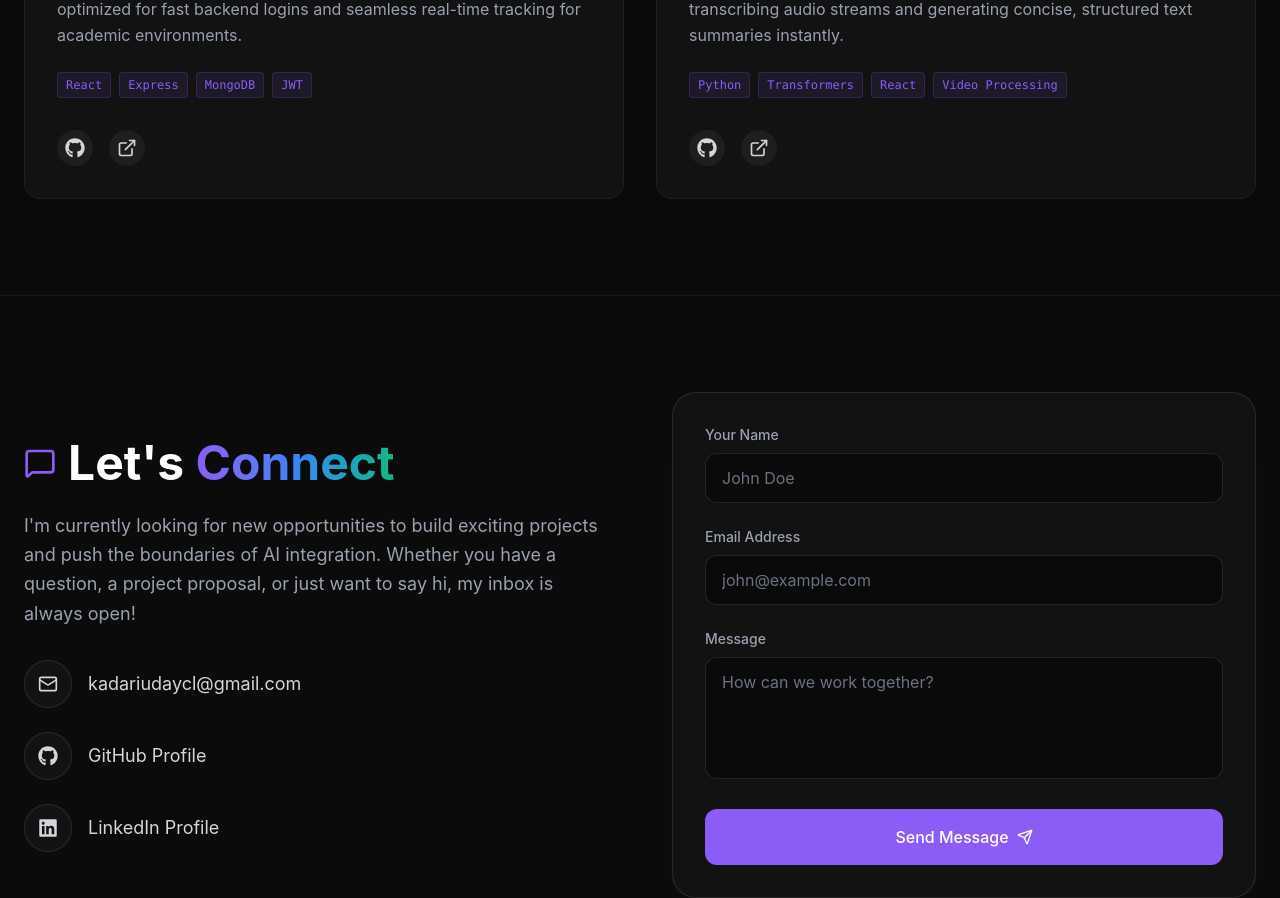
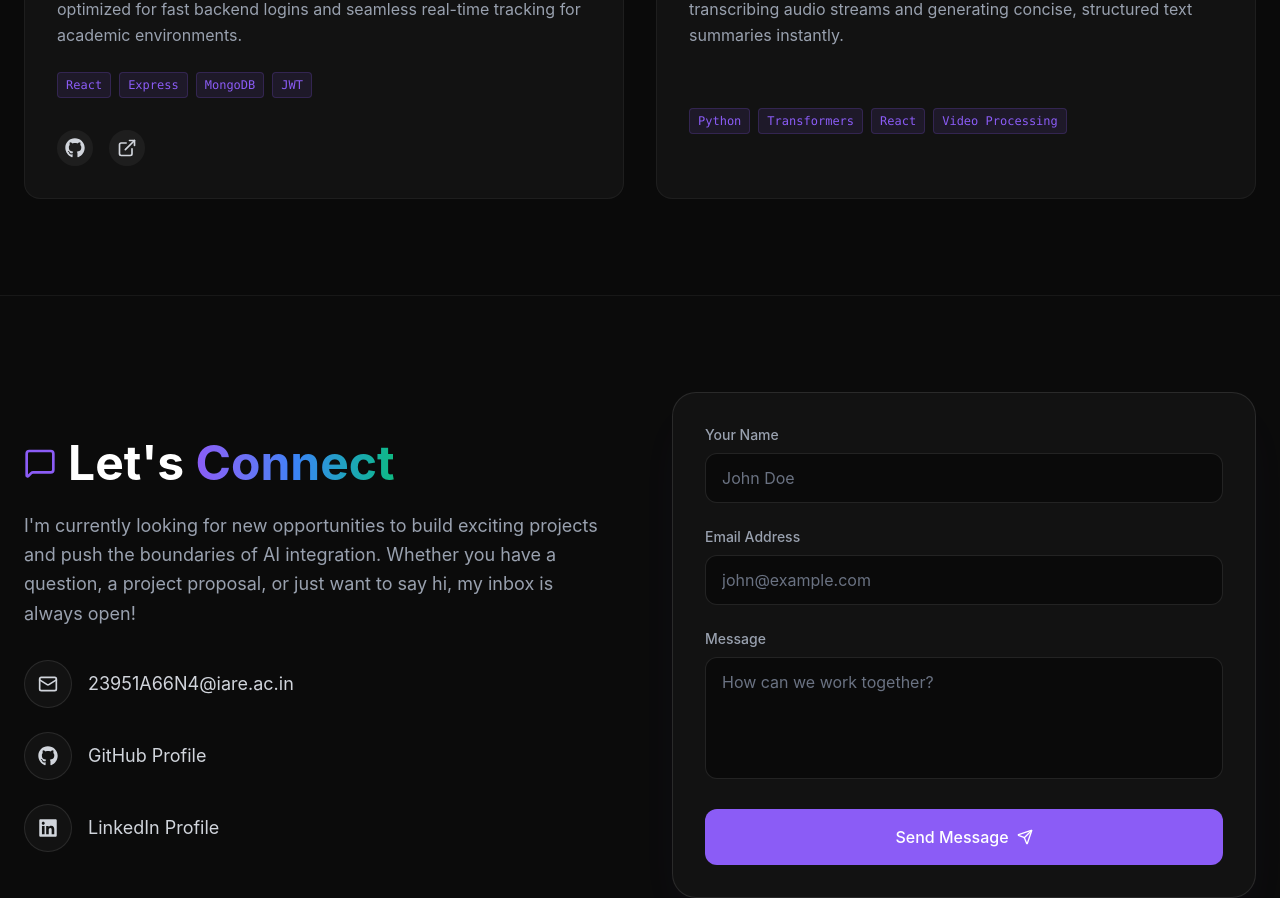
Before and after one commit to KadariUday/Portfolio, a React (Vite) app: page / in a window 1280 px wide. Shown: the part 2950-3848 px from the top of the page. Built offline with nearby package versions, Linux system fonts and the light colour scheme.

Commit message:
feat: Add project links and hide empty links

```diff
--- a/src/components/Contact.jsx
+++ b/src/components/Contact.jsx
@@ -44,7 +44,7 @@ const Contact = () => {
               <div className="w-12 h-12 rounded-full bg-surface border border-white/10 flex items-center justify-center group-hover:border-primary/50 group-hover:bg-primary/10 transition-all">
                 <Mail className="w-5 h-5" />
               </div>
-              <span className="text-lg">kadariudaycl@gmail.com</span>
+              <span className="text-lg">23951A66N4@iare.ac.in</span>
             </a>
 
             <a href="https://github.com/KadariUday" target="_blank" rel="noopener noreferrer" className="flex items-center gap-4 text-gray-300 hover:text-primary transition-colors group">
--- a/src/components/Projects.jsx
+++ b/src/components/Projects.jsx
@@ -10,7 +10,7 @@ const Projects = () => {
       description: "A disease prediction chatbot utilizing specialized medical datasets. Integrated an NLP pipeline to process symptoms and offer diagnostic suggestions accurately.",
       tech: ["React", "FastAPI", "NLP", "Scikit-Learn"],
       icon: <Activity className="w-8 h-8 text-primary" />,
-      github: "#",
+      github: "https://github.com/KadariUday/Aura-Health-AI---Disease-Prediction-Chatbot.git",
       demo: "#"
     },
     {
@@ -18,16 +18,16 @@ const Projects = () => {
       description: "A full-stack application featuring AI-powered weather analysis to provide intelligent insights, localized forecasts, and dynamic visual reporting.",
       tech: ["React", "Node.js", "AI APIs", "Tailwind CSS"],
       icon: <CloudSun className="w-8 h-8 text-secondary" />,
-      github: "#",
-      demo: "#"
+      github: "https://github.com/KadariUday/Lumina-Weather-AI",
+      demo: "https://lumina-weather-ai.vercel.app/"
     },
     {
       title: "Samvidha Attendance",
       description: "A robust, deployed full-stack attendance management website optimized for fast backend logins and seamless real-time tracking for academic environments.",
       tech: ["React", "Express", "MongoDB", "JWT"],
       icon: <Users className="w-8 h-8 text-accent" />,
-      github: "#",
-      demo: "#"
+      github: "https://github.com/KadariUday/Samvidha_Attendance.git",
+      demo: "https://samvidha-attendance-98tm.vercel.app/"
     },
     {
       title: "Smart AI Video Summarizer",
@@ -90,6 +90,7 @@ const Projects = () => {
               </div>
 
               <div className="flex items-center gap-4 mt-auto">
+                {project.github !== "#" && (
                   <a
                     href={project.github}
                     target="_blank"
@@ -99,6 +100,8 @@ const Projects = () => {
                   >
                     <FaGithub className="w-5 h-5" />
                   </a>
+                )}
+                {project.demo !== "#" && (
                   <a
                     href={project.demo}
                     target="_blank"
@@ -108,6 +111,7 @@ const Projects = () => {
                   >
                     <ExternalLink className="w-5 h-5" />
                   </a>
+                )}
               </div>
             </motion.div>
           ))}
```
Lines whose indentation alone changed are shown as unchanged.
